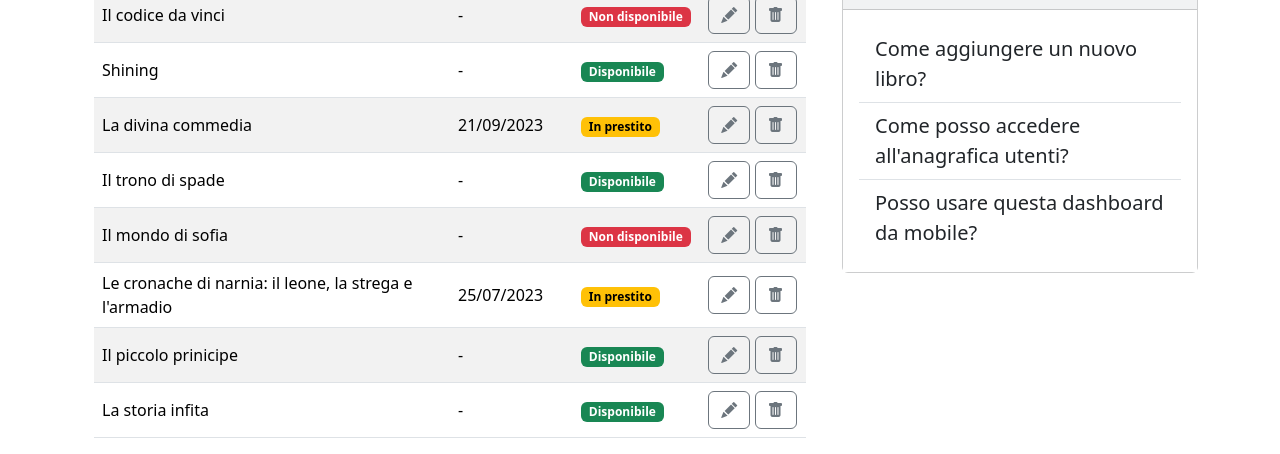
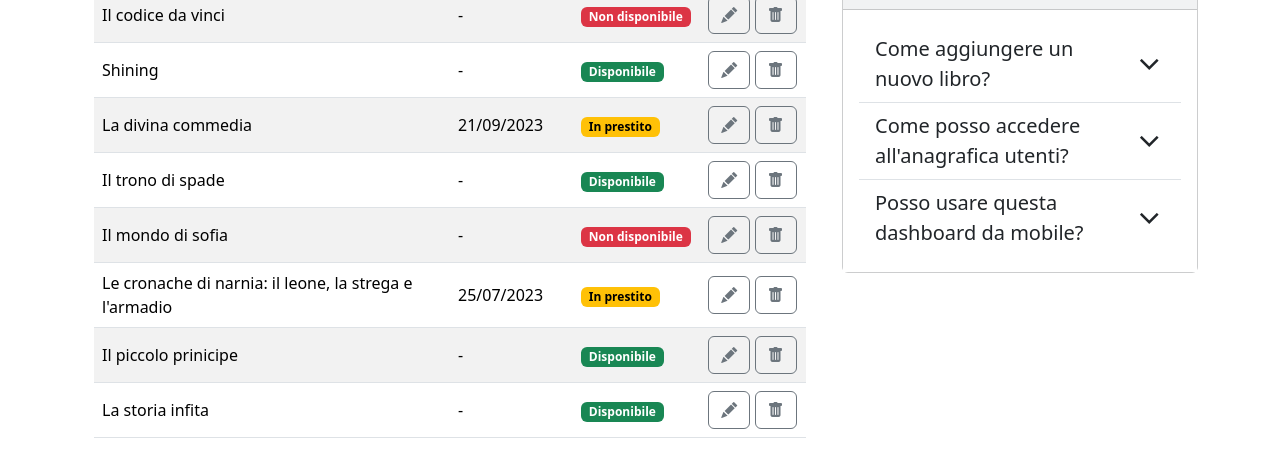
Before and after one commit to MatteInvi/html-css-bootstrap-dashboard, a plain HTML site: page index.html in a window 1280 px wide. Shown: the part 411-865 px from the top of the page. Drawn offline with nearby package versions, Linux system fonts and the light colour scheme.

Commit message:
feat: aggiunta frecce in cards

```diff
--- a/index.html
+++ b/index.html
@@ -234,9 +234,10 @@
                             </tbody>
                         </table>
                         <!-- Fine Tabella -->
-                        <!-- Cards -->
+
                     </div>
                 </div>
+                <!-- Cards -->
                 <div class=" mt-3 col-12 col-lg-4">
                     <div class="card text-bg-light mb-3">
                         <div class="card-header fs-1">Todo</div>
@@ -258,17 +259,35 @@
                         <div class="card-header fs-1">F.A.Q.</div>
                         <div class="card-body bg-white">
                             <ul class="list-group list-group-flush fs-5">
-                                <li class="list-group-item">Come aggiungere un nuovo libro?</li>
-                                <li class="list-group-item">Come posso accedere all'anagrafica utenti?</li>
-                                <li class="list-group-item">Posso usare questa dashboard da mobile?</li>
+                                <li class="list-group-item">
+                                    <div class="row">
+                                        <div class="col-10">Come aggiungere un nuovo libro?</div>
+                                        <div class="col-2 fs-2">&#8964;</div>
+                                    </div>
+                                </li>
+                                <li class="list-group-item">
+                                    <div class="row">
+                                        <div class="col-10">Come posso accedere all'anagrafica utenti?</div>
+                                        <div class="col-2 fs-2">&#8964;</div>
+                                    </div>
+
+                                </li>
+                                <li class="list-group-item">
+                                    <div class="row">
+                                        <div class="col-10"> Posso usare questa dashboard da mobile?</div>
+                                        <div class="col-2 fs-2">&#8964;</div>
+                                    </div>
+
+                                </li>
                             </ul>
                         </div>
                     </div>
                 </div>
+                <!-- Fine Cards -->
             </div>
         </div>
         </div>
-        <!-- Fine Cards -->
+
 
     </main>
     <!-- End Main       -->
@@ -276,7 +295,6 @@
 
 
 
-
 </body>
 
 </html>
```
